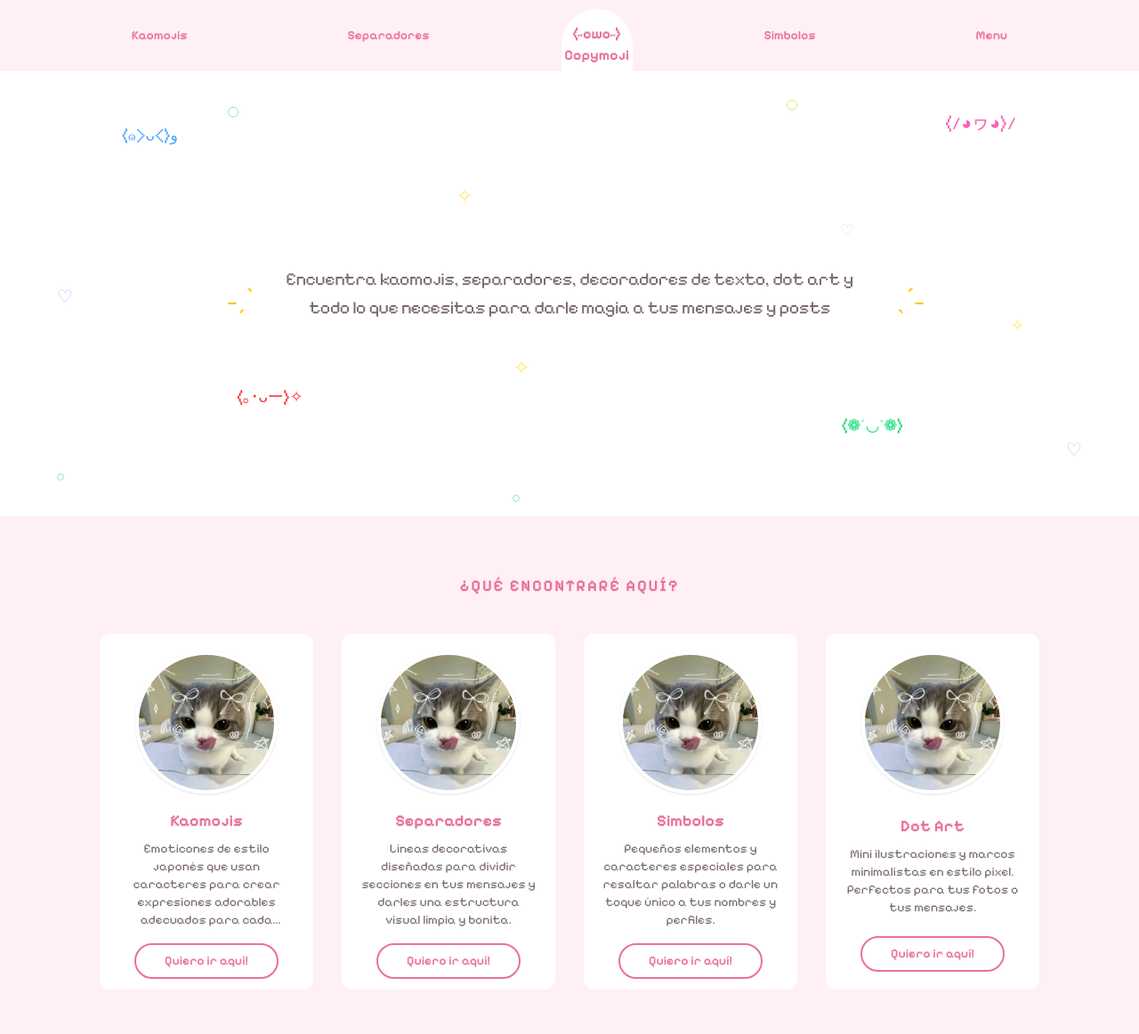
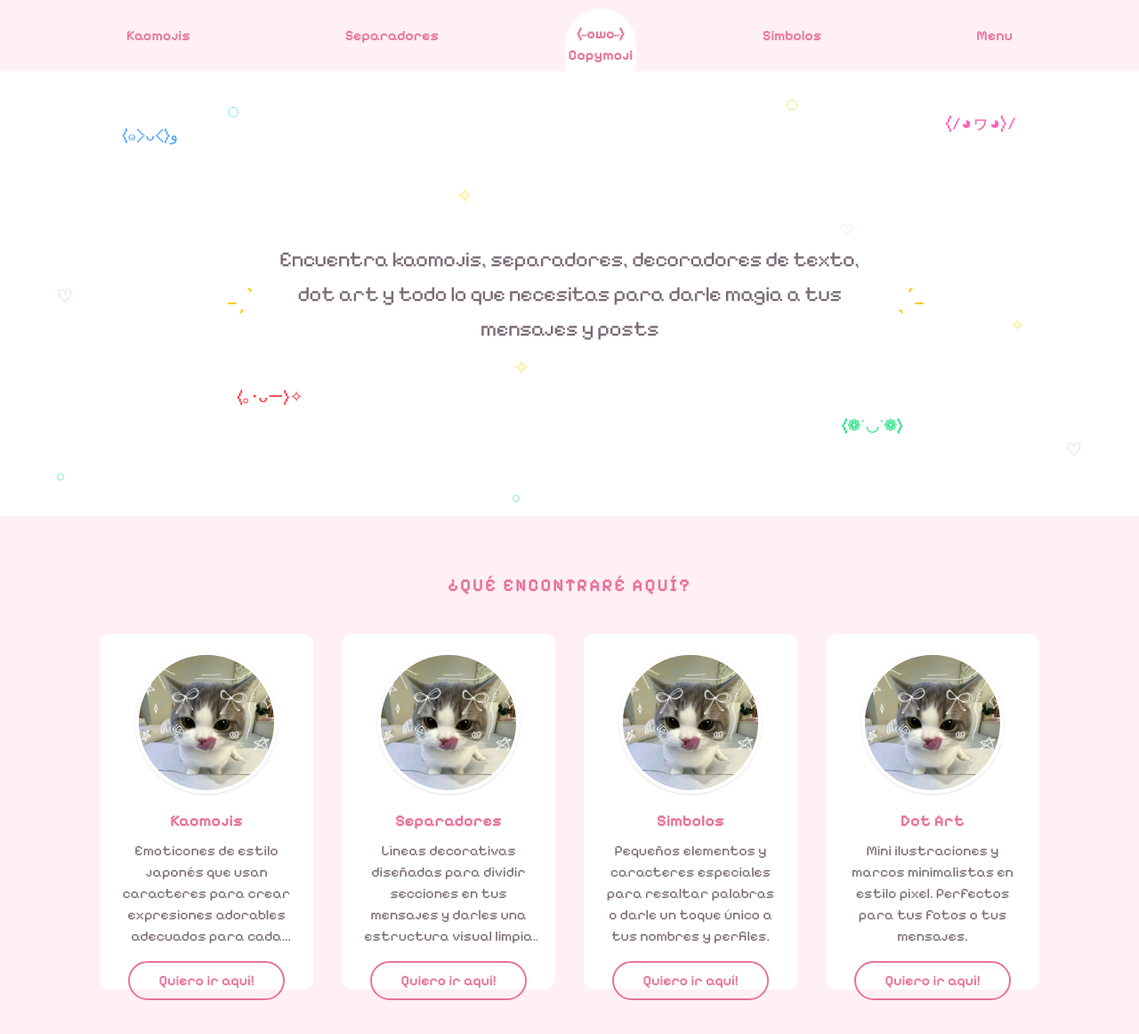
Before and after one commit to DulceNev/copymoji, a Nuxt app: page / in a window 1280 px wide. Shown: the top 1162 px of the page at 89% size. Built offline with nearby package versions, Linux system fonts and the light colour scheme.

Commit message:
se agrando las letras de todos los archivosy componentes con el fin de mejorar la legibilidad

```diff
--- a/components/ActionButton.vue
+++ b/components/ActionButton.vue
@@ -7,7 +7,7 @@ interface Props {
 </script>
 <template>
   <button
-    class="border-2 rounded-full py-1 px-5 text-sm border-primary text-secondary cursor-pointer hover:bg-primary-content active:scale-95 transition-all"
+    class="border-2 rounded-full py-1 px-5 text-base border-primary text-secondary cursor-pointer hover:bg-primary-content active:scale-95 transition-all"
   >
     {{ props.text }}
   </button>
--- a/components/CardContentHomepage.vue
+++ b/components/CardContentHomepage.vue
@@ -20,13 +20,13 @@ interface Props {
             <div class="flex-1 flex flex-col justify-center py-4 w-full">
                 <h3 class="text-lg font-bold text-primary mb-2">{{ props.title }}</h3>
 
-                <p class="text-secondary text-sm line-clamp-5">
+                <p class="text-secondary text-base line-clamp-5">
                     {{ props.description }}
                 </p>
             </div>
 
             <NuxtLink :to="props.to" active-class="bg-primary text-primary-content"
-                class="mt-auto text-primary text-sm font-semibold cursor-pointer py-2 px-8 rounded-full border-2 border-primary hover:bg-primary hover:text-primary-content active:scale-95 transition-all w-fit">
+                class="mt-auto text-primary text-base font-semibold cursor-pointer py-2 px-8 rounded-full border-2 border-primary hover:bg-primary hover:text-primary-content active:scale-95 transition-all w-fit">
                 Quiero ir aquí!
             </NuxtLink>
 
--- a/components/KaomojiItem.vue
+++ b/components/KaomojiItem.vue
@@ -131,7 +131,7 @@ onMounted(() => {
             transition-all duration-300
             noto-sans
             text-secondary
-            text-sm
+            text-base
             border-primary/30
             hover:border-primary
             border-1
--- a/components/NavButton.vue
+++ b/components/NavButton.vue
@@ -10,7 +10,7 @@ interface Props {
   <NuxtLink
     :to="props.to"
     active-class="bg-primary text-primary-content"
-    class="text-primary text-sm font-semibold cursor-pointer py-1 px-8 rounded-full hover:bg-primary hover:text-primary-content active:scale-95 transition-all"
+    class="text-primary text-base font-semibold cursor-pointer py-1 px-8 rounded-full hover:bg-primary hover:text-primary-content active:scale-95 transition-all"
   >
     {{ props.text }}
   </NuxtLink>
--- a/components/ThemeSelector.vue
+++ b/components/ThemeSelector.vue
@@ -18,7 +18,7 @@ function selectTheme(themeName: string) {
 
 <template>
   <div class="flex flex-col gap-2 px-3 py-2">
-    <span class="text-xs font-semibold text-secondary uppercase tracking-widest">Tema</span>
+    <span class="text-sm font-semibold text-secondary uppercase tracking-widest">Tema</span>
     <div class="flex gap-2">
       <button
         v-for="theme in themes"
--- a/layouts/default.vue
+++ b/layouts/default.vue
@@ -16,7 +16,7 @@
       <NavButton text="Simbolos" to="/simbolos" />
 
       <button
-        class=" text-primary text-sm font-semibold cursor-pointer py-1 px-8 rounded-full hover:bg-primary hover:text-primary-content active:scale-95 transition-all"
+        class=" text-primary text-base font-semibold cursor-pointer py-1 px-8 rounded-full hover:bg-primary hover:text-primary-content active:scale-95 transition-all"
         popovertarget="popover-1" style="anchor-name:--anchor-1">
         Menu
       </button>
--- a/pages/index.vue
+++ b/pages/index.vue
@@ -12,7 +12,7 @@ import CardContentHomepage from '~/components/CardContentHomepage.vue';
             <span class="block  w-4 h-4 border-yellow-400 mb-2">˗ˏˋ</span>
           </span>
 
-          <h1 class="text-secondary text-lg md:text-xl font-mono leading-relaxed tracking-tight max-w-2xl">
+          <h1 class="text-secondary text-xl md:text-2xl font-mono leading-relaxed tracking-tight max-w-2xl">
             Encuentra kaomojis, separadores, decoradores de texto, dot art y todo lo que necesitas para darle magia a
             tus mensajes y posts
           </h1>
@@ -54,7 +54,7 @@ import CardContentHomepage from '~/components/CardContentHomepage.vue';
     </section>
 
     <div class="w-full py-16 bg-primary-content text-center">
-      <h2 class="text-lg font-bold text-primary mb-10 tracking-widest uppercase">¿Qué encontraré aquí?</h2>
+      <h2 class="text-xl font-bold text-primary mb-10 tracking-widest uppercase">¿Qué encontraré aquí?</h2>
       <div class="flex flex-wrap items-center justify-center gap-8 px-6 max-w-7xl mx-auto">
         <CardContentHomepage title="Kaomojis"
           description="Emoticones de estilo japonés que usan caracteres para crear expresiones adorables adecuados para cada situación."
```
